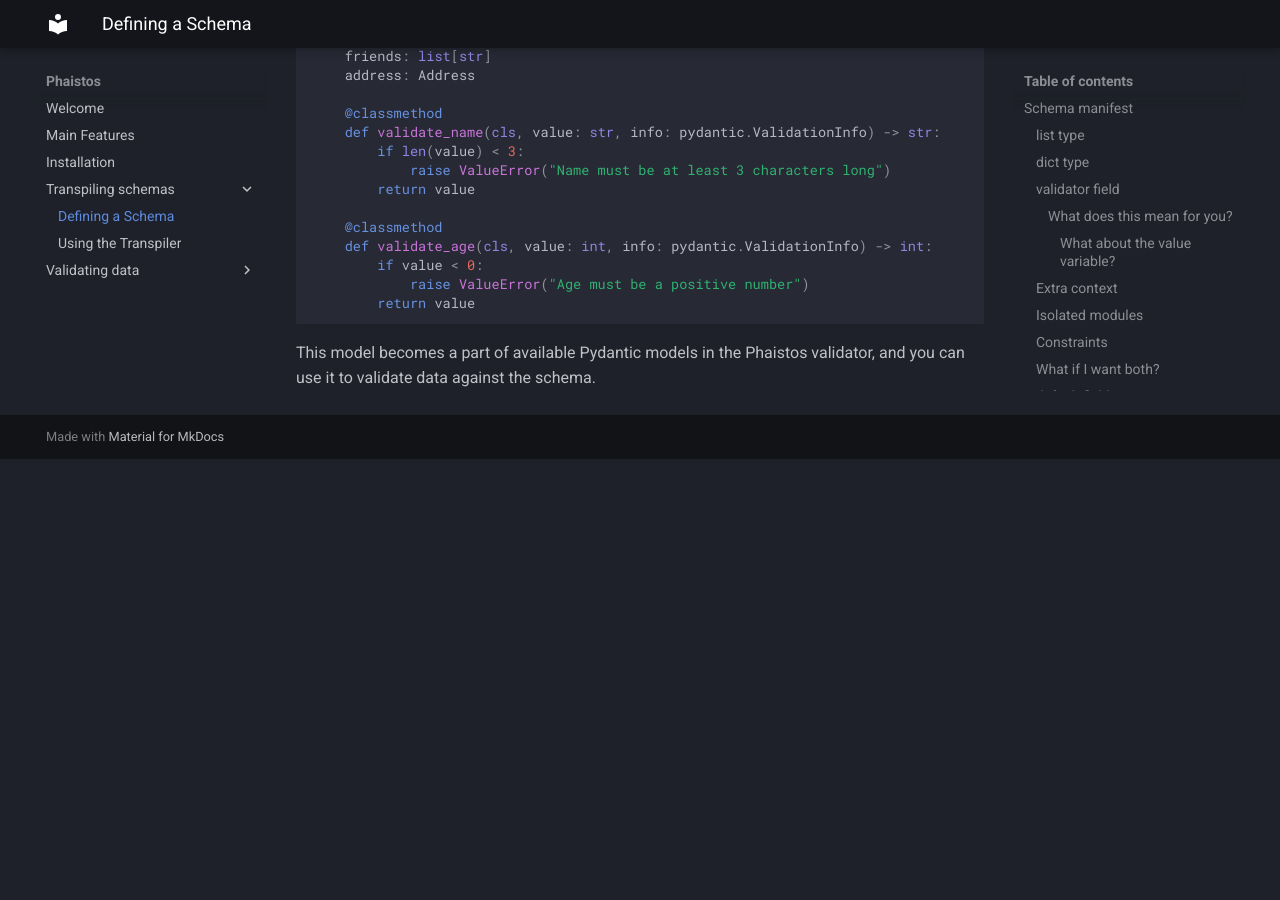
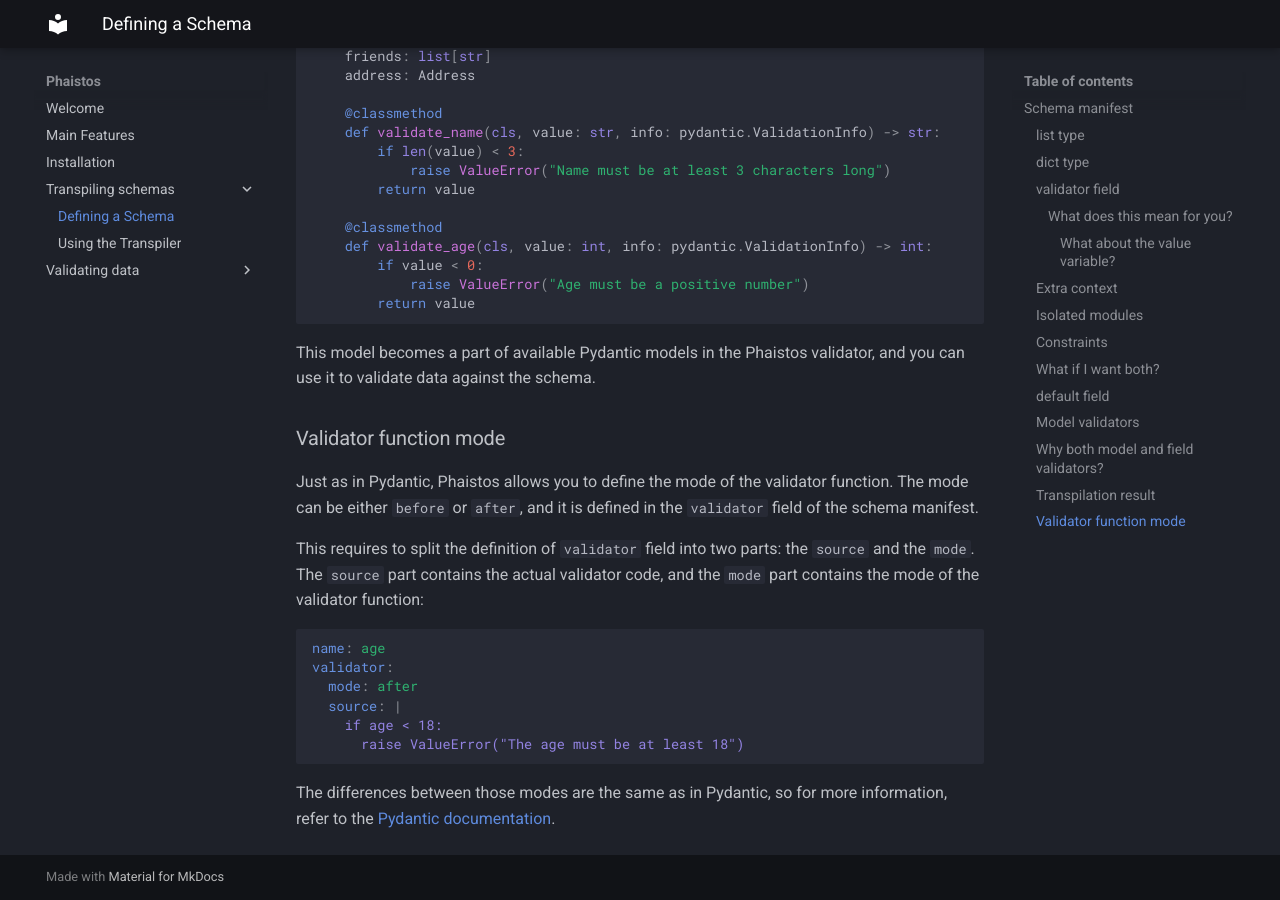
Before and after one commit to kamilrybacki/Phaistos, an MkDocs documentation site: the page built from docs/schema.md, in a window 1280 px wide and 900 px high, scrolled down 8116 px. Built offline with MkDocs 1.6.1 and Material for MkDocs 9.7.7, drawn with Linux system fonts in a browser that asks for light colours; before the commit the page ends 8575 px from its top, so only the background shows below that.

Commit message:
support for stirng vlaidators and mode/source

````diff
--- a/docs/schema.md
+++ b/docs/schema.md
@@ -381,3 +381,20 @@ class Person(pydantic.BaseModel):
 ```
 
 This model becomes a part of available Pydantic models in the Phaistos validator, and you can use it to validate data against the schema.
+
+### Validator function mode
+
+Just as in Pydantic, Phaistos allows you to define the mode of the validator function. The mode can be either `before` or `after`, and it is defined in the `validator` field of the schema manifest.
+
+This requires to split the definition of `validator` field into two parts: the `source` and the `mode`. The `source` part contains the actual validator code, and the `mode` part contains the mode of the validator function:
+
+```yaml
+name: age
+validator:
+  mode: after
+  source: |
+    if age < 18:
+      raise ValueError("The age must be at least 18")
+```
+
+The differences between those modes are the same as in Pydantic, so for more information, refer to the [Pydantic documentation](https://pydantic-docs.helpmanual.io/usage/validators/).
--- a/docs/validator.md
+++ b/docs/validator.md
@@ -14,7 +14,7 @@ person:
   age:
     type: int
     description: The age of the person
-    validators: |
+    validator: |
         if age < 18:
             raise ValueError("The age must be at least 18")
   email:
````
Also changed, not shown: 2 other files.
